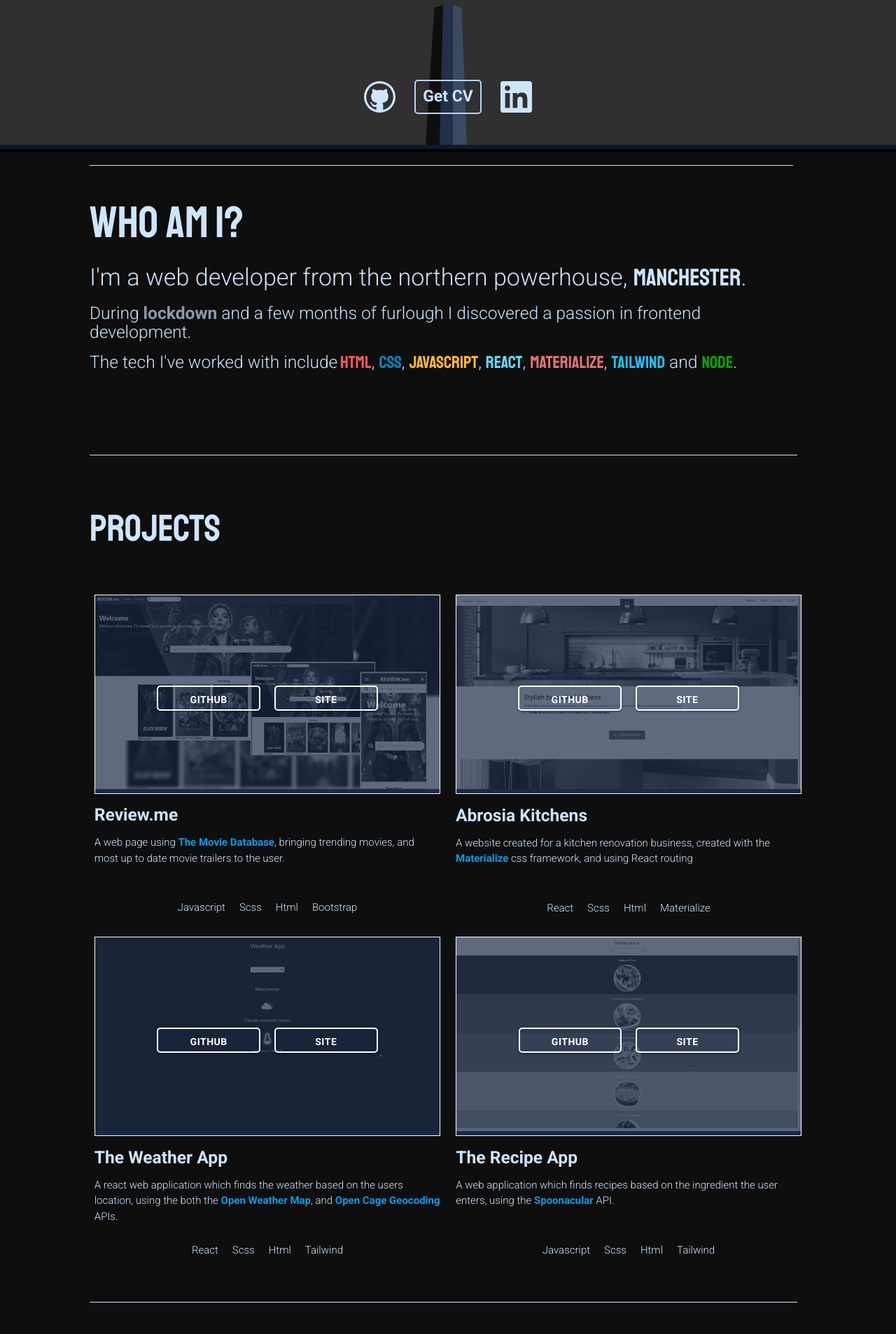
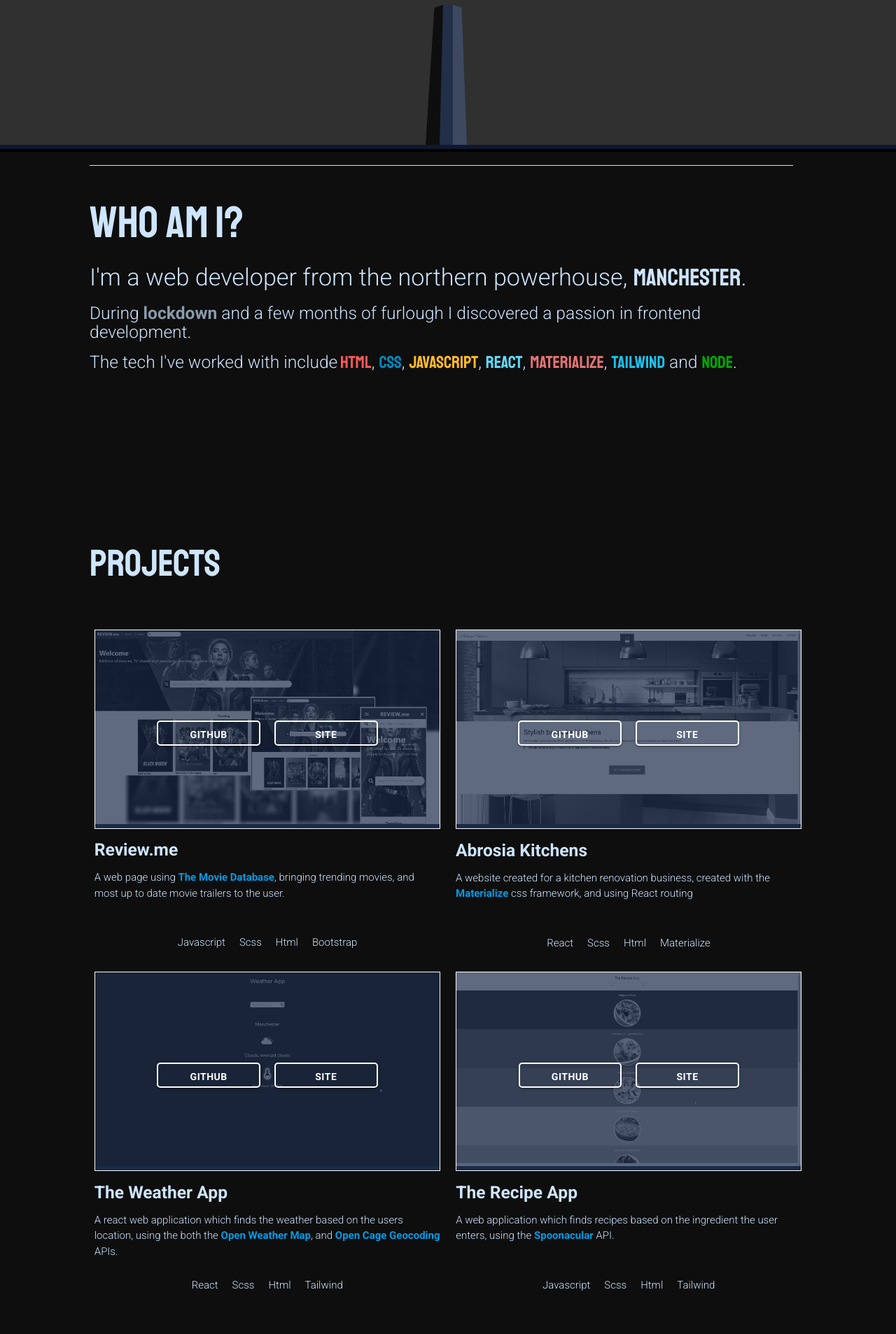
Before and after one commit to PhilwithoneL/philip-fielding-portfolio, a React (Create React App) app in the folder portfolio/: page / in a window 1280 px wide. Shown: the part 573-2480 px from the top of the page at 70% size. Built offline with nearby package versions, Linux system fonts and the light colour scheme.

Commit message:
Scroll bar
- Added styling for scrollbar

```diff
--- a/portfolio/src/App.js
+++ b/portfolio/src/App.js
@@ -1,4 +1,4 @@
-import React, { useEffect, useState } from 'react';
+import Racet, { useEffect, useState } from 'react';
 import Intro from "./components/Intro";
 import AnimeNav from "./components/AnimeNav";
 import Chimney from "./components/Chimney";
@@ -27,23 +27,58 @@
 
     }, []);
 
+    const width = window.innerWidth;
+
+
+    const [domWidthLeft, setDomWidthLeft] = useState();
+    const [domWidthRight, setDomWidthRight] = useState();
+
+    const setWidthAosRight = () => {
+        if(width < 600) {
+
+            setDomWidthRight("fade-up");
+
+        } else {
+
+            setDomWidthRight('fade-right');
+
+        }
+    }
+
+    const setWidthAosLeft = () => {
+        if(width < 600) {
+
+            setDomWidthLeft("fade-up");
+
+        } else {
+
+            setDomWidthLeft('fade-left');
+
+        }
+    }
+
+
+    useEffect(() => {
+
+        setWidthAosRight();
+        setWidthAosLeft();
+
+    }, [1]);
+
 
   return (
-    <div>
+    <div id = "mainDiv" className = "hightlight">
 
       <NavBar scrollOffset = {offset} />
       <AnimeNav />
 
+      <InfoLinks  />
 
-      <InfoLinks  />
-      <CaretUp />
+      <Intro />
+      <Chimney />
 
-      <Intro scrollOffset = {offset} />
-      <Chimney scrollOffset = {offset} />
-
-
-      <About />
-      <Projects />
+      <About domWidthLeft = {domWidthLeft} domWidthRight = {domWidthRight} />
+      <Projects domWidthLeft = {domWidthLeft} domWidthRight = {domWidthRight}  />
       <Contact />
 
     </div>
--- a/portfolio/src/components/About.js
+++ b/portfolio/src/components/About.js
@@ -1,7 +1,7 @@
 import React from 'react';
 import Me from '../img/Me.jpg';
 
-const About = () => {
+const About = ({domWidthLeft, domWidthRight}) => {
 
     return (
         <div>
@@ -9,24 +9,21 @@
 
             <div className= "section about-section"  >
 
-                <div>
-                    <div className ="about " >
-                        <h1 className = "about-header" data-aos="fade-right">Who am I?</h1>
-                        <div data-aos="fade-left">
-                            <h4>I'm a web developer from the northern powerhouse, <h className = "about-important" >Manchester</h>.</h4>
-                            <h5>During <b className = "lockdown">lockdown</b> and a few months of furlough I discovered a passion in frontend development. </h5>
+                    <div className ="about" >
+                        <h1 className = "about-header" data-aos = {domWidthLeft}>Who am I?</h1>
+                        <div>
+                            <h4 data-aos={domWidthRight}>I'm a web developer from the northern powerhouse, <h className = "about-important" >Manchester</h>.</h4>
+                            <h5 data-aos={domWidthLeft}>During <b className = "lockdown">lockdown</b> and a few months of furlough I discovered a passion in frontend development. </h5>
                         </div>
-                        <div data-aos="fade-up">
+                        <div data-aos={domWidthLeft}>
                             <h5>The tech I've worked with include
                             <h className = "about-important tech-icon-html"> HTML</h>, <h className = "about-important tech-icon-css">CSS</h>, <h className = "about-important tech-icon-js">Javascript</h>, <h className = "about-important tech-icon-react">React</h>, <h className = "about-important tech-icon-material">Materialize</h>, <h className = "about-important tech-icon-tailwind">Tailwind</h> and <h className = "about-important tech-icon-node">Node</h>.</h5>
                             </div>
                     </div>
 
-                </div>
-
             </div>
 
-            {/* <div className = "divider section-divider"></div> */}
+            <div className = "divider section-divider"></div>
 
         </div>
     )
--- a/portfolio/src/components/NavBar.js
+++ b/portfolio/src/components/NavBar.js
@@ -1,8 +1,4 @@
 const NavBar = ({scrollOffset}) => {
-
-    // const scrollNav =scrollOffset / 50;
-
-    // console.log(scrollNav);
 
     const scrollPositionNav = scrollOffset * 50;
 
--- a/portfolio/src/components/Projects.js
+++ b/portfolio/src/components/Projects.js
@@ -1,10 +1,11 @@
-import React from 'react';
+import React, { useEffect, useState } from 'react';
 import Img1 from '../img/reviewme.jpg';
 import Img2 from '../img/AbrosiaKitchens.jpg';
 import Img3 from '../img/the-weather-app-img.jpg';
 import Img4 from '../img/the-recipe-app-img.jpg';
 
-const Projects = () => {
+const Projects = ({domWidthLeft, domWidthRight}) => {
+
 
     return (
             <div className = "project-section">
@@ -14,7 +15,7 @@
                     <div className = "col m6 s12" >
 
                         <div className = "project-box-left" >
-                            <div className = "project-img-container" data-aos="flip-up">
+                            <div className = "project-img-container" data-aos = "flip-up">
                                 <img className = "project-img" src = {Img1} style={{ filter: "grayscale(100%)" }}></img>
 
                                 <div className = "project-links center-div">
@@ -23,12 +24,12 @@
                                 </div>
 
                             </div>
-                            <div className = "project-info" data-aos="fade-right">
+                            <div className = "project-info" data-aos = {domWidthRight}>
                                 <h5><b>Review.me</b></h5>
                                 <p>A web page using <a href = "https://developers.themoviedb.org/3/getting-started/introduction"><b>The Movie Database</b></a>, bringing trending movies, and most up to date movie trailers to the user. </p>
 
                             </div>
-                            <div className = "tech-div center-div" data-aos="flip-up">
+                            <div className = "tech-div center-div" data-aos="flip-down">
                                     <p className = "tech-div-text">Javascript</p>
                                     <p className = "tech-div-text">Scss</p>
                                     <p className = "tech-div-text">Html</p>
@@ -39,7 +40,7 @@
 
                     </div>
 
-                    <div className = "col m6 s12">
+                    <div className = "col m6 s12 ">
 
                         <div className = "project-box-right" data-aos="flip-down">
                                 <div className = "project-img-container">
@@ -51,7 +52,7 @@
                                     </div>
 
                                 </div>
-                            <div className = "project-info" data-aos="fade-left">
+                                <div className = "project-info" data-aos = {domWidthLeft}>
                                     <h5><b>Abrosia Kitchens</b></h5>
                                     <p>A website created for a kitchen renovation business, created with the <a href = "https://materializecss.com/"><b>Materialize</b></a> css framework, and using React routing</p>
 
@@ -82,13 +83,13 @@
                                 </div>
 
                             </div>
-                            <div className = "project-info" data-aos="fade-right" >
+                            <div className = "project-info" data-aos = {domWidthRight}>
                                 <h5><b>The Weather App</b></h5>
 
                                 <p>A react web application which finds the weather based on the users location, using the both the <a href = "https://openweathermap.org/api"><b>Open Weather Map</b></a>, and <a href = "https://opencagedata.com/api"><b>Open Cage Geocoding</b></a> APIs.</p>
 
                             </div>
-                            <div className = "tech-div center-div" data-aos="flip-up">
+                            <div className = "tech-div center-div" data-aos="fade-down">
                                     <p className = "tech-div-text">React</p>
                                     <p className = "tech-div-text">Scss</p>
                                     <p className = "tech-div-text">Html</p>
@@ -98,7 +99,7 @@
 
                     </div>
 
-                    <div className = "col m6 s12" data-aos="flip-down">
+                    <div className = "col m6 s12 " data-aos="flip-down">
 
                         <div className = "project-box-right">
                             <div className = "project-img-container">
@@ -110,12 +111,12 @@
                                 </div>
 
                             </div>
-                            <div className = "project-info" data-aos="fade-left">
+                            <div className = "project-info" data-aos = {domWidthLeft}>
                                 <h5><b>The Recipe App</b></h5>
                                 <p>A web application which finds recipes based on the ingredient the user enters, using the <a href = "https://spoonacular.com/food-api"><b>Spoonacular</b></a> API.</p>
 
                             </div>
-                            <div className = "tech-div center-div" data-aos="flip-up">
+                            <div className = "tech-div center-div" data-aos="fade-down">
                                     <p className = "tech-div-text">Javascript</p>
                                     <p className = "tech-div-text">Scss</p>
                                     <p className = "tech-div-text">Html</p>
--- a/portfolio/src/css/_about.scss
+++ b/portfolio/src/css/_about.scss
@@ -6,7 +6,7 @@
 .about-section {
     width:100%;
     height:500px;
-
+    right:10px;
 }
 
 .about {
--- a/portfolio/src/css/_infoLinks.scss
+++ b/portfolio/src/css/_infoLinks.scss
@@ -1,5 +1,5 @@
 .info-links {
-    z-index:92;
+    z-index:1;
     position:absolute;
     width:100%;
     top: 83vh;
--- a/portfolio/src/css/_projects.scss
+++ b/portfolio/src/css/_projects.scss
@@ -2,6 +2,7 @@
     height: 100%;
     width: 100%;
     transform:translateY(0px);
+    overflow:hidden;
 
     &:before {
         content: "";
@@ -33,20 +34,23 @@
 
 .project-box-left {
     margin-left:20%;
+    right:10px;
 }
 
 .project-box-right {
     margin-right:20%;
+    right:10px;
+
 }
 
 .col-project-left {
-    padding: 0% 15% 0% 15%;
+    padding: 0% 15% 0% 8%;
+    overflow-x: hidden;
 }
 
 .col-project-right {
     padding: 0% 15% 0% 8%;
 }
-
 .project-img-container {
     border: solid 1px white;
     width: 100%;
--- a/portfolio/src/css/main.css
+++ b/portfolio/src/css/main.css
@@ -37,7 +37,7 @@
   z-index: 100;
   position: fixed;
   width: 5vw;
-  height: 80vh;
+  height: 2000vh;
 }
 
 .open-icon-container {
@@ -59,7 +59,6 @@
 .new-links {
   position: fixed;
   z-index: 100;
-  width: 5vw;
   height: 100vh;
 }
 
@@ -88,12 +87,13 @@
 }
 
 .background-modal {
+  z-index: 20;
   position: fixed;
   top: 0;
   left: 0px;
   width: 100vw;
-  height: 100vh;
-  background-color: rgba(0, 0, 0, 0.847);
+  height: 2000vh;
+  background-color: black;
   -webkit-animation-name: modal-open;
           animation-name: modal-open;
   -webkit-animation-duration: 0.2s;
@@ -172,14 +172,12 @@
 .about-link-2 {
   margin: 10px;
   z-index: 100;
-  background-color: #fbf5f300;
-  width: 50px;
-  height: 50px;
-  border-radius: 5%;
   -webkit-animation-name: link-open;
           animation-name: link-open;
   -webkit-animation-duration: 1s;
           animation-duration: 1s;
+  -webkit-box-shadow: none;
+          box-shadow: none;
   -webkit-animation-iteration-count: 1;
           animation-iteration-count: 1;
 }
@@ -187,32 +185,27 @@
 .projects-link-3 {
   margin: 10px;
   z-index: 100;
-  background-color: #fbf5f300;
-  width: 80px;
-  height: 22px;
   -webkit-animation-name: link-open;
           animation-name: link-open;
   -webkit-animation-duration: 1.5s;
           animation-duration: 1.5s;
   -webkit-animation-iteration-count: 1;
           animation-iteration-count: 1;
-  border-right: solid 1px white;
-  border-left: solid 1px white;
+  -webkit-box-shadow: none;
+          box-shadow: none;
 }
 
 .contact-link-4 {
   margin: 10px;
   z-index: 100;
-  background-color: #fbf5f300;
-  width: 50px;
-  height: 50px;
-  border-radius: 50%;
   -webkit-animation-name: link-open;
           animation-name: link-open;
   -webkit-animation-duration: 2s;
           animation-duration: 2s;
   -webkit-animation-iteration-count: 1;
           animation-iteration-count: 1;
+  -webkit-box-shadow: none;
+          box-shadow: none;
 }
 
 .anime-nav-btn-container {
@@ -1177,6 +1170,7 @@
 .about-section {
   width: 100%;
   height: 500px;
+  right: 10px;
 }
 
 .about {
@@ -1224,6 +1218,7 @@
   width: 100%;
   -webkit-transform: translateY(0px);
           transform: translateY(0px);
+  overflow: hidden;
 }
 
 .project-section:before {
@@ -1257,14 +1252,17 @@
 
 .project-box-left {
   margin-left: 20%;
+  right: 10px;
 }
 
 .project-box-right {
   margin-right: 20%;
+  right: 10px;
 }
 
 .col-project-left {
-  padding: 0% 15% 0% 15%;
+  padding: 0% 15% 0% 8%;
+  overflow-x: hidden;
 }
 
 .col-project-right {
@@ -1347,7 +1345,7 @@
 }
 
 .info-links {
-  z-index: 92;
+  z-index: 1;
   position: absolute;
   width: 100%;
   top: 83vh;
@@ -1501,7 +1499,30 @@
   background-color: #0E0E0E;
   font-family: 'Roboto', sans-serif;
   color: #cee5ff;
+}
+
+::-webkit-scrollbar-thumb {
+  height: 50px;
+}
+
+body {
   overflow-x: hidden;
+}
+
+::-webkit-scrollbar {
+  width: 10px;
+  height: 10px;
+}
+
+::-webkit-scrollbar-track {
+  background: black;
+}
+
+::-webkit-scrollbar-thumb {
+  background-color: #0E192F;
+  height: 20px;
+  width: 20px;
+  border-radius: 10px;
 }
 
 .text-center {
--- a/portfolio/src/css/main.scss
+++ b/portfolio/src/css/main.scss
@@ -18,9 +18,32 @@
     background-color: #0E0E0E;
     font-family: 'Roboto', sans-serif;
     color: rgb(206, 229, 255);
+}
+
+::-webkit-scrollbar-thumb {
+    height:50px;
+}
+
+body {
     overflow-x: hidden;
 }
 
+::-webkit-scrollbar {
+    width: 10px;
+    height:10px;
+}
+
+::-webkit-scrollbar-track {
+    background: black;
+  }
+
+  ::-webkit-scrollbar-thumb {
+    background-color: #0E192F;
+    height: 20px;
+    width: 20px;
+    border-radius: 10px;
+
+  }
 
 //Utilities
 
```
Also changed, not shown: portfolio/public/index.html (+2 -22 lines), portfolio/src/components/Project.js (added, +37 -0 lines), portfolio/src/css/_animeNav.scss (+9 -18 lines), 1 other file (tests, documents, lock files or other folders). Lines whose indentation alone changed are shown as unchanged.
